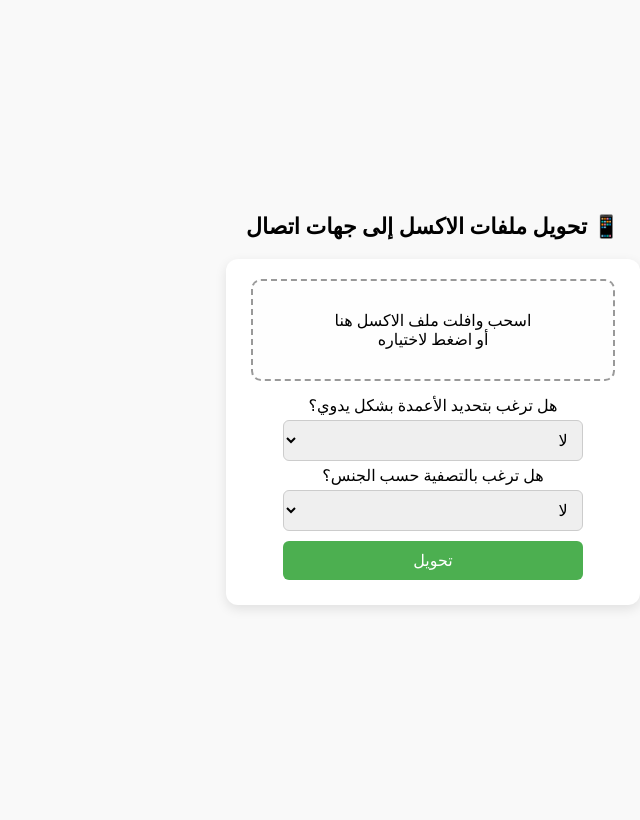
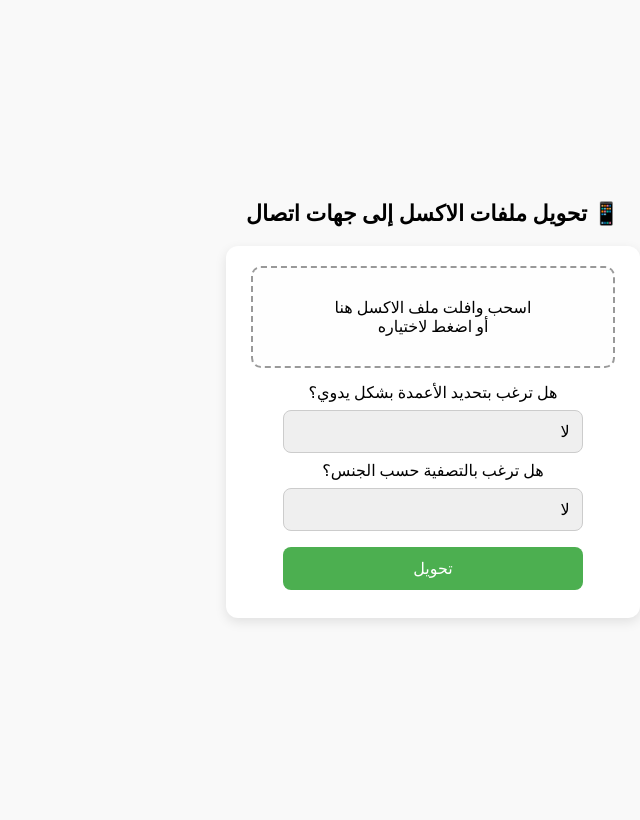
Before and after one commit to maf1250/xl, a Flask app: page / in a window 1280 px wide. Shown: the whole page, without its empty margins (640-1280 px from the left). Run offline with Flask 3, Linux system fonts and the light colour scheme.

Commit message:
make select look like button

```diff
--- a/templates/index.html
+++ b/templates/index.html
@@ -67,11 +67,12 @@
 
         input[type="file"], select, input[type="text"], button {
             width: 80%;
-            padding: 10px;
-            margin: 5px 0;
+            padding: 12px;
+            margin: 8px 0;
             font-size: 16px;
-            border-radius: 6px;
+            border-radius: 8px;
             border: 1px solid #ccc;
+            box-sizing: border-box;
         }
 
         button {
@@ -84,7 +85,11 @@
         button:hover {
             background-color: #45a049;
         }
-
+select {
+    appearance: none;
+    -webkit-appearance: none;
+    -moz-appearance: none;
+}
         #progress-container {
             width: 100%;
             background-color: #ddd;
```
